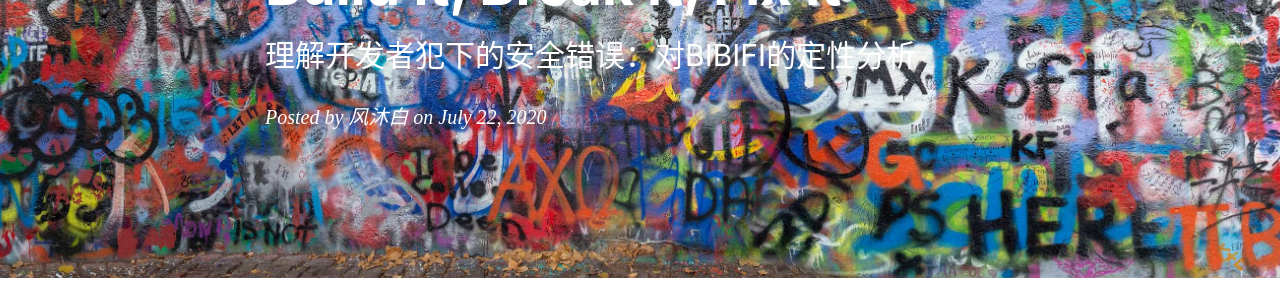
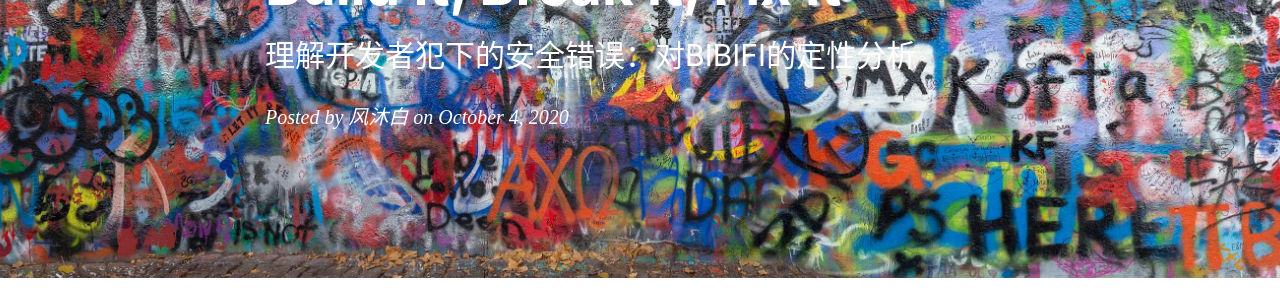
Before and after one commit to fengmubai/fengmubai.github.io, a Jekyll site: the page built from _posts/2020-10-04-usenixsecurity20-votipka-understanding.md, in a window 1280 px wide and 900 px high. Shown: the part 426-726 px from the top of the window. Built offline with Jekyll 4.4.1, drawn with Linux system fonts in a browser that asks for light colours; nearby versions of some CDN libraries; comment, search, counter and statistics services are not loaded.

Commit message:
修改时间

```diff
--- a/_posts/2020-10-04-usenixsecurity20-votipka-understanding.md
+++ b/_posts/2020-10-04-usenixsecurity20-votipka-understanding.md
@@ -2,7 +2,7 @@
 layout:     post
 title:      "Understanding security mistakes developers make: Qualitative analysis from Build It, Break It, Fix It"
 subtitle:   "理解开发者犯下的安全错误：对BIBIFI的定性分析"
-date:       2020-07-22 13:04:59
+date:       2020-10-04 13:20:59
 author:     "风沐白"
 catalog: true
 tags:
```
